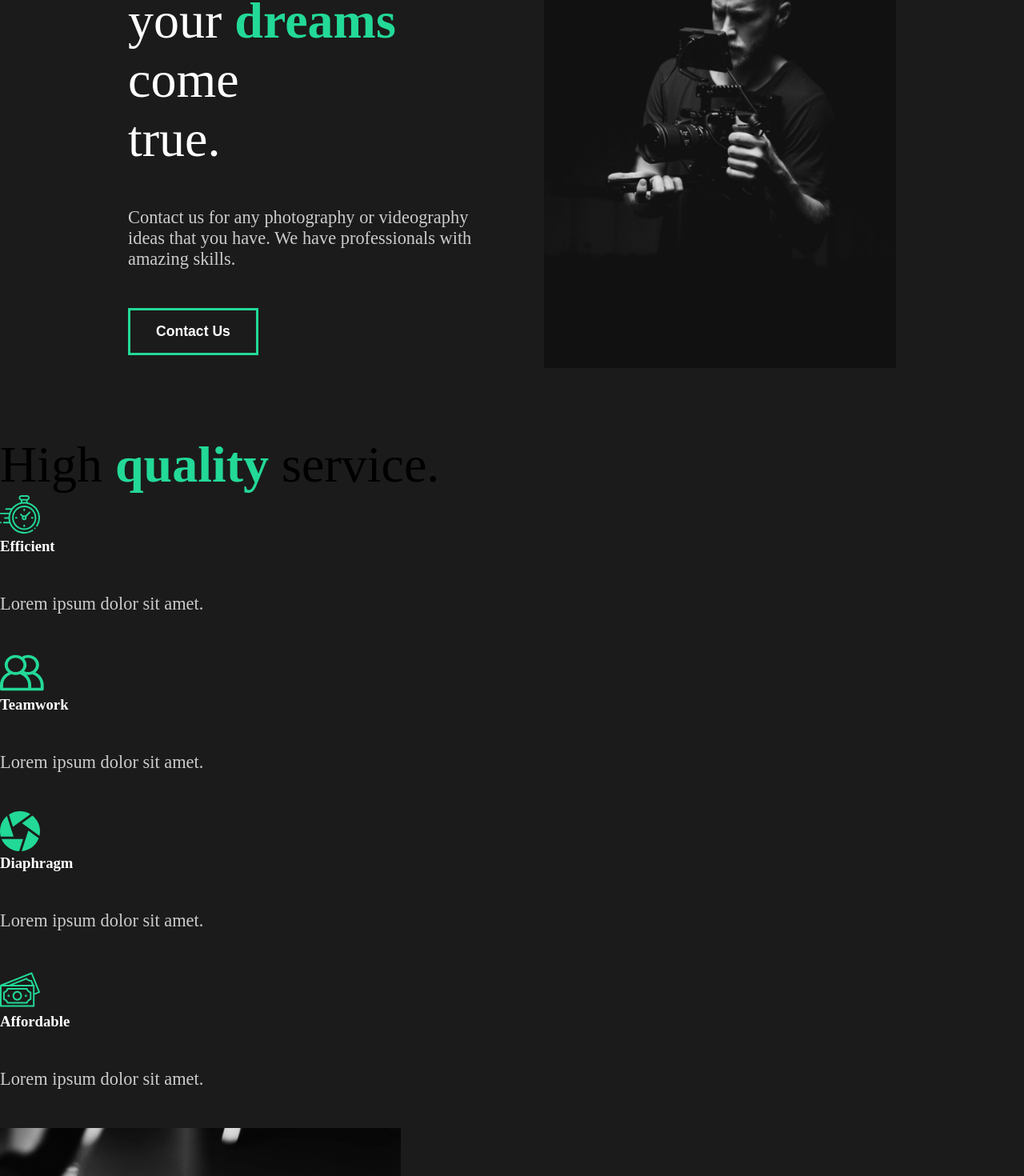
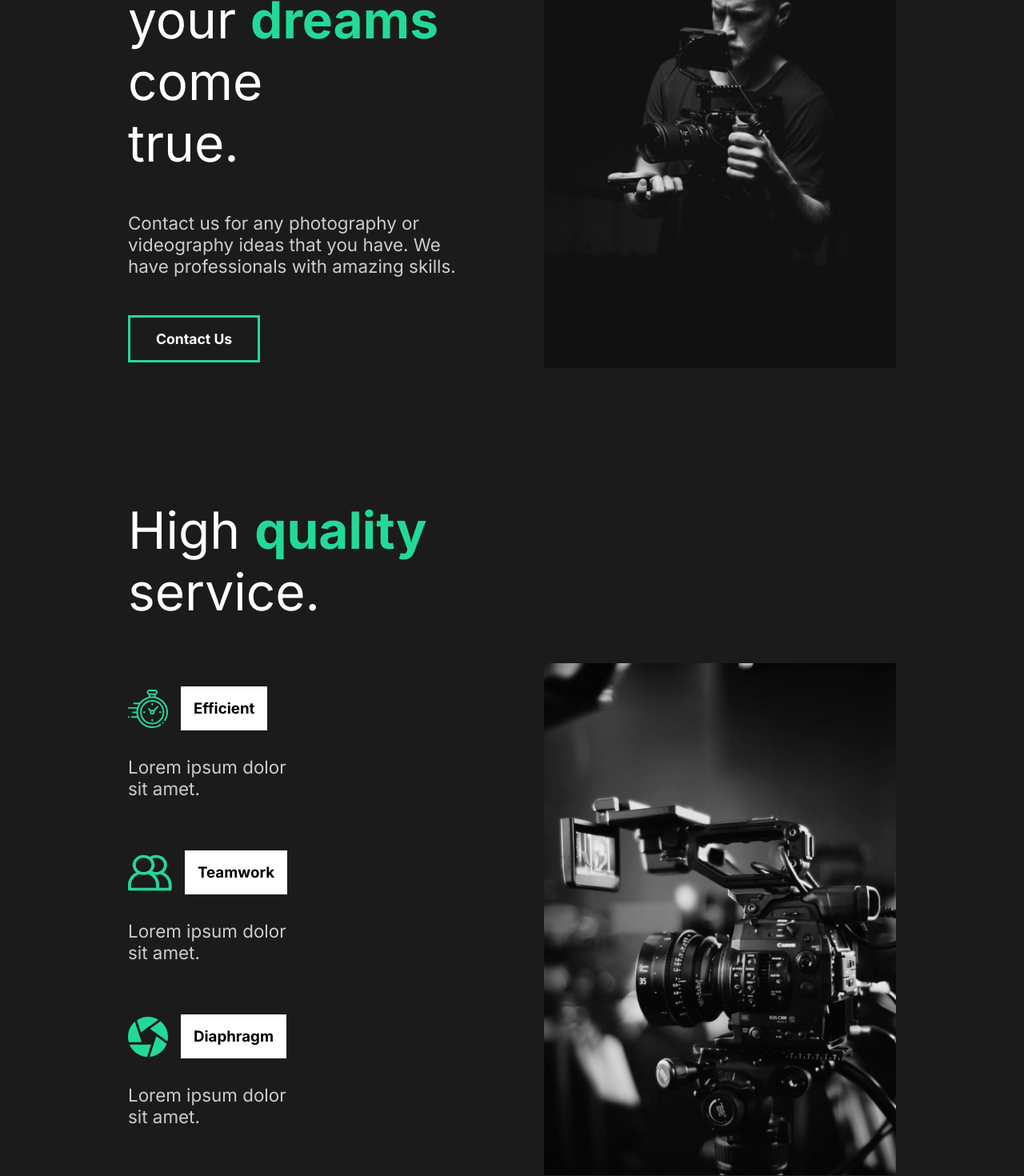
Before and after one commit to tdepasquale/portfolio, a React (Create React App) app: page / in a window 1280 px wide. Shown: the part 260-1730 px from the top of the page at 80% size. Built offline with nearby package versions, Linux system fonts and the light colour scheme.

Commit message:
Styled Services Section

```diff
--- a/public/index.html
+++ b/public/index.html
@@ -8,6 +8,11 @@
     <meta
       name="description"
       content="Web site created using create-react-app"
+    />
+    <link rel="preconnect" href="https://fonts.gstatic.com" />
+    <link
+      href="https://fonts.googleapis.com/css2?family=Inter:wght@400;700&family=Lobster&display=swap"
+      rel="stylesheet"
     />
     <link rel="apple-touch-icon" href="%PUBLIC_URL%/logo192.png" />
     <!--
--- a/src/components/AboutSection.jsx
+++ b/src/components/AboutSection.jsx
@@ -1,41 +1,15 @@
 import React from "react";
 import home1 from "../img/home1.png";
-import styled from "styled-components";
-
-const StyledAbout = styled.div`
-  min-height: 90vh;
-  display: flex;
-  align-items: center;
-  justify-content: space-between;
-  padding: 5rem 10rem;
-  color: white;
-`;
-
-const StyledDescription = styled.div`
-  flex: 1;
-  padding-right: 5rem;
-  h2 {
-    font-weight: lighter;
-  }
-`;
-
-const StyledImageContainer = styled.div`
-  flex: 1;
-  overflow: hidden;
-  img {
-    width: 100%;
-    height: 80vh;
-    object-fit: cover;
-  }
-`;
-
-const StyledHide = styled.div`
-  overflow: hidden;
-`;
+import {
+  StyledSectionContainer,
+  StyledDescription,
+  StyledImageContainer,
+  StyledHide,
+} from "../styles";
 
 export const AboutSection = () => {
   return (
-    <StyledAbout>
+    <StyledSectionContainer>
       <StyledDescription>
         <div className="title">
           <StyledHide>
@@ -60,6 +34,6 @@
       <StyledImageContainer>
         <img src={home1} alt="guy with a camera" />
       </StyledImageContainer>
-    </StyledAbout>
+    </StyledSectionContainer>
   );
 };
--- a/src/components/GlobalStyle.jsx
+++ b/src/components/GlobalStyle.jsx
@@ -9,9 +9,11 @@
 
 body{
   background-color: #1b1b1b;
+  font-family: 'Inter', sans-serif;
 }
 
 button{
+  font-family: 'Inter', sans-serif;
   font-weight: bold;
   font-size: 1.1rem;
   cursor: pointer;
--- a/src/components/ServicesSection.jsx
+++ b/src/components/ServicesSection.jsx
@@ -4,52 +4,87 @@
 import money from "../img/money.svg";
 import teamwork from "../img/teamwork.svg";
 import home2 from "../img/home2.png";
+import {
+  StyledSectionContainer,
+  StyledDescription,
+  StyledImageContainer,
+} from "../styles";
+import styled from "styled-components";
+
+const StyledServicesContainer = styled(StyledSectionContainer)`
+  h2 {
+    padding-bottom: 5rem;
+  }
+  p {
+    width: 70%;
+    padding: 2rem 0 4rem 0;
+  }
+`;
+
+const StyledCards = styled.div`
+  display: flex;
+  flex-wrap: wrap;
+`;
+
+const StyledCard = styled.div`
+  flex-basis: 20rem;
+  .icon {
+    display: flex;
+    align-items: center;
+    h3 {
+      margin-left: 1rem;
+      background-color: white;
+      color: black;
+      padding: 1rem;
+    }
+  }
+`;
 
 export const ServicesSection = () => {
   return (
-    <div className="services">
-      <div className="description">
+    <StyledServicesContainer>
+      <StyledDescription>
         <h2>
           High <span>quality</span> service.
         </h2>
-        <div className="cards">
-          <div className="card">
+        <StyledCards>
+          <StyledCard>
             <div className="icon">
               <img src={clock} alt="clock" />
               <h3>Efficient</h3>
             </div>
             <p>Lorem ipsum dolor sit amet.</p>
-          </div>
+          </StyledCard>
 
-          <div className="card">
+          <StyledCard>
             <div className="icon">
               <img src={teamwork} alt="teamwork" />
               <h3>Teamwork</h3>
             </div>
             <p>Lorem ipsum dolor sit amet.</p>
-          </div>
+          </StyledCard>
 
-          <div className="card">
+          <StyledCard>
             <div className="icon">
               <img src={diaphragm} alt="diaphragm" />
               <h3>Diaphragm</h3>
             </div>
             <p>Lorem ipsum dolor sit amet.</p>
-          </div>
+          </StyledCard>
 
-          <div className="card">
+          <StyledCard>
             <div className="icon">
               <img src={money} alt="money" />
               <h3>Affordable</h3>
             </div>
             <p>Lorem ipsum dolor sit amet.</p>
-          </div>
-        </div>
-      </div>
+          </StyledCard>
+        </StyledCards>
+      </StyledDescription>
 
-      <div className="image">
+      <StyledImageContainer>
         <img src={home2} alt="home 2" />
-      </div>
-    </div>
+      </StyledImageContainer>
+    </StyledServicesContainer>
   );
 };
--- /dev/null
+++ b/src/styles.js
@@ -0,0 +1,32 @@
+import styled from "styled-components";
+
+export const StyledSectionContainer = styled.div`
+  min-height: 90vh;
+  display: flex;
+  align-items: center;
+  justify-content: space-between;
+  padding: 5rem 10rem;
+  color: white;
+`;
+
+export const StyledDescription = styled.div`
+  flex: 1;
+  padding-right: 5rem;
+  h2 {
+    font-weight: lighter;
+  }
+`;
+
+export const StyledImageContainer = styled.div`
+  flex: 1;
+  overflow: hidden;
+  img {
+    width: 100%;
+    height: 80vh;
+    object-fit: cover;
+  }
+`;
+
+export const StyledHide = styled.div`
+  overflow: hidden;
+`;
```
